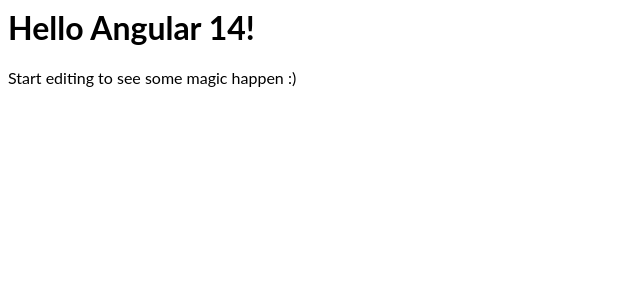
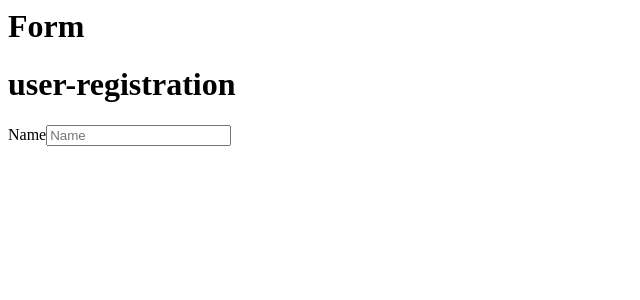
Before and after one commit to Loki139/user-registration-from, an Angular app: page / in a window 1280 px wide. Shown: the top 300 px of the page, without its empty margins (0-640 px from the left). Built offline with nearby package versions, Linux system fonts and the light colour scheme.

Commit message:
3 files modified, 4 added

```diff
--- a/package.json
+++ b/package.json
@@ -12,10 +12,12 @@
   },
   "dependencies": {
     "@angular/animations": "^14.0.0",
+    "@angular/cdk": "14.2.2",
     "@angular/common": "^14.0.0",
     "@angular/compiler": "^14.0.0",
     "@angular/core": "^14.0.0",
     "@angular/forms": "^14.0.0",
+    "@angular/material": "^14.2.2",
     "@angular/platform-browser": "^14.0.0",
     "@angular/platform-browser-dynamic": "^14.0.0",
     "@angular/router": "^14.0.0",
--- a/src/app/app.component.html
+++ b/src/app/app.component.html
@@ -1,4 +1,2 @@
-<hello name="{{ name }}"></hello>
-<p>
-  Start editing to see some magic happen :)
-</p>
+<h1>Form</h1>
+<user-registration></user-registration>
--- a/src/app/app.module.ts
+++ b/src/app/app.module.ts
@@ -1,13 +1,15 @@
-import { NgModule } from '@angular/core';
+import { CUSTOM_ELEMENTS_SCHEMA, NgModule } from '@angular/core';
 import { BrowserModule } from '@angular/platform-browser';
-import { FormsModule } from '@angular/forms';
+import { FormsModule, ReactiveFormsModule } from '@angular/forms';
 
 import { AppComponent } from './app.component';
 import { HelloComponent } from './hello.component';
+import { UserRegistrationComponent } from './user-registration/user-registration.component';
 
 @NgModule({
-  imports:      [ BrowserModule, FormsModule ],
-  declarations: [ AppComponent, HelloComponent ],
-  bootstrap:    [ AppComponent ]
+  imports: [BrowserModule, FormsModule, BrowserModule, ReactiveFormsModule],
+  declarations: [AppComponent, HelloComponent, UserRegistrationComponent],
+  bootstrap: [AppComponent],
+  schemas: [CUSTOM_ELEMENTS_SCHEMA],
 })
-export class AppModule { }
+export class AppModule {}
--- /dev/null
+++ b/src/app/user-registration/user-registration.component.html
@@ -0,0 +1,16 @@
+<h1>user-registration</h1>
+<form
+  class="example-form"
+  [formGroup]="userForm"
+  (ngSubmit)="onSubmit()"
+  autocomplete="off"
+  #noteForm="ngForm"
+>
+  <div fxLayout="row" fxLayoutGap="10">
+    <mat-form-field class="example-full-width" appearance="fill">
+      <mat-label>Name</mat-label>
+      <input matInput placeholder="Name" formControlName="firstName" />
+    </mat-form-field>
+  </div>
+  <br />
+</form>
--- /dev/null
+++ b/src/app/user-registration/user-registration.component.ts
@@ -0,0 +1,41 @@
+import { Component, OnInit, VERSION } from '@angular/core';
+import { FormBuilder, FormGroup, Validators } from '@angular/forms';
+
+export interface UserModel {
+  id: string;
+  firstName: string;
+  lastName: string;
+  gender: string;
+  dob: Date;
+  phone: number;
+  company: string;
+  email: string;
+  password: string;
+  confirmPassword: string;
+}
+
+@Component({
+  selector: 'user-registration',
+  templateUrl: './user-registration.component.html',
+  styleUrls: ['./user-registration.component.css'],
+})
+export class UserRegistrationComponent implements OnInit {
+  userForm: FormGroup = this.fb.group({
+    id: this.fb.control(null),
+    firstName: this.fb.control(null, [Validators.required]),
+    lastName: this.fb.control(null, [Validators.required]),
+    gender: this.fb.control(null, [Validators.required]),
+    dob: this.fb.control(null, [Validators.required]),
+    phone: this.fb.control(null, [Validators.required]),
+    company: this.fb.control(null, [Validators.required]),
+    email: this.fb.control(null, [Validators.required]),
+    password: this.fb.control(null, [Validators.required]),
+    confirmPassword: this.fb.control(null, [Validators.required]),
+  });
+
+  constructor(private fb: FormBuilder) {}
+
+  ngOnInit() {}
+
+  onSubmit() {}
+}
```
Also changed, not shown: src/app/material.module.ts (added, +101 -0 lines), src/app/user-registration/user-registration.component.css (added).
